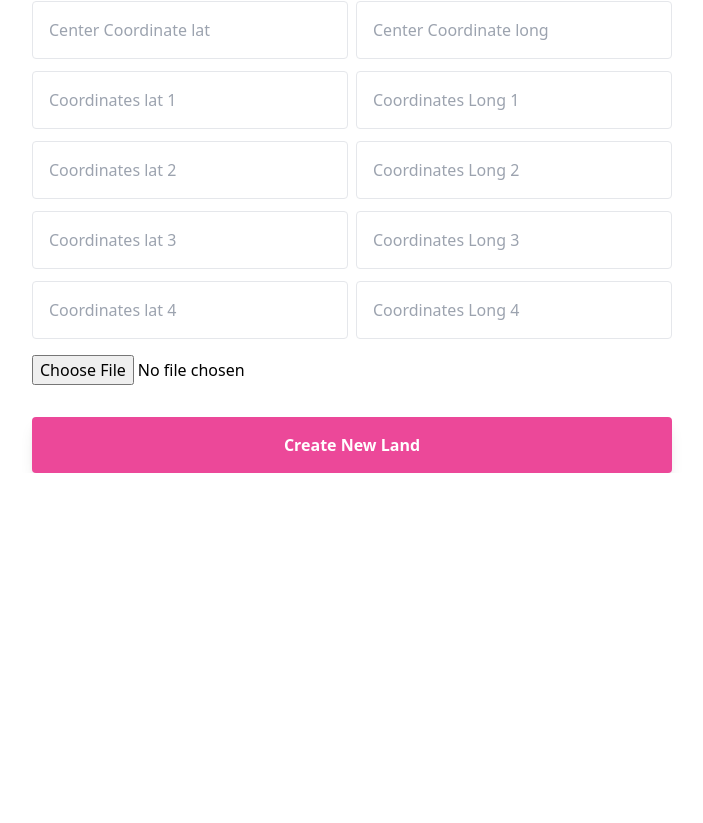
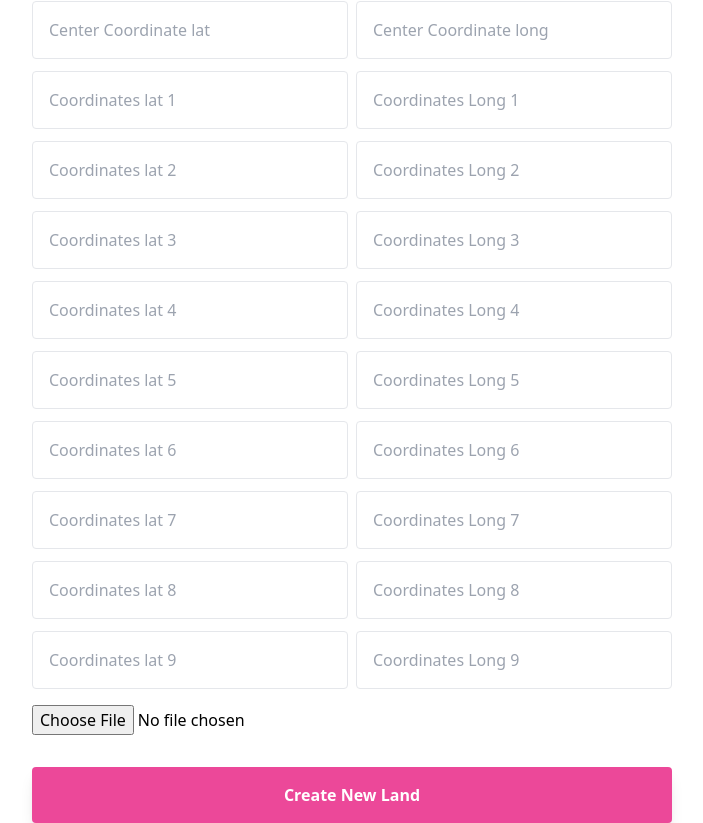
Before and after one commit to NovaTheMachine/Dapp-TokenMap, a Next.js app in the folder tokenmap/: page /create-land in a window 1280 px wide. Shown: the part 376-1199 px from the top of the page, without its empty margins (288-991 px from the left). Before the commit the page ends 849 px from the top, so only its background shows below. Built offline with nearby package versions, Linux system fonts and the light colour scheme; what ipfs-http-client would draw is missing.

Commit message:
last coords

```diff
--- a/tokenmap/pages/create-land.js
+++ b/tokenmap/pages/create-land.js
@@ -20,7 +20,8 @@ export default function CreateItem() {
     const [fileUrl, setFileUrl] = useState(null)
     const [formInput, updateFormInput] = useState({
         price: '', name: '', description: '', CoordCenterLng: '', CoordCenterLat: '',
-        CoordLng1: '', CoordLat1: '', CoordLng2: '', CoordLat2: '', CoordLng3: '', CoordLat3: '', CoordLng4: '', CoordLat4: ''
+        CoordLng1: '', CoordLat1: '', CoordLng2: '', CoordLat2: '', CoordLng3: '', CoordLat3: '', CoordLng4: '', CoordLat4: '',
+        CoordLng5: '', CoordLat5: '', CoordLng6: '', CoordLat6: '', CoordLng7: '', CoordLat7: '', CoordLng8: '', CoordLat8: '', CoordLng9: '', CoordLat9: ''
     })
     const router = useRouter()
 
@@ -40,11 +41,12 @@ export default function CreateItem() {
         }
     }
     async function createMarket() {
-        const { name, description, price, CoordCenterLat, CoordCenterLng, CoordLng1, CoordLat1, CoordLng2, CoordLat2, CoordLng3, CoordLat3, CoordLng4, CoordLat4 } = formInput
+        const { name, description, price, CoordCenterLat, CoordCenterLng, CoordLng1, CoordLat1, CoordLng2, CoordLat2, CoordLng3, CoordLat3, CoordLng4, CoordLat4, CoordLng5, CoordLat5, CoordLng6, CoordLat6, CoordLng7, CoordLat7, CoordLng8, CoordLat8, CoordLng9, CoordLat9 } = formInput
         if (!name || !description || !fileUrl) return
         /* first, upload to IPFS */
         const data = JSON.stringify({
-            name, description, image: fileUrl, CoordCenterLat, CoordCenterLng, CoordLng1, CoordLat1, CoordLng2, CoordLat2, CoordLng3, CoordLat3, CoordLng4, CoordLat4
+            name, description, image: fileUrl, CoordCenterLat, CoordCenterLng, CoordLng1, CoordLat1, CoordLng2, CoordLat2, CoordLng3,
+            CoordLat3, CoordLng4, CoordLat4, CoordLng5, CoordLat5, CoordLng6, CoordLat6, CoordLng7, CoordLat7, CoordLng8, CoordLat8, CoordLng9, CoordLat9
         })
         try {
             const added = await client.add(data)
@@ -80,6 +82,16 @@ export default function CreateItem() {
         const CoordLat2 = formInput.CoordLat2
         const CoordLat3 = formInput.CoordLat3
         const CoordLat4 = formInput.CoordLat4
+        const CoordLng5 = formInput.CoordLng5
+        const CoordLng6 = formInput.CoordLng9
+        const CoordLng7 = formInput.CoordLng7
+        const CoordLng8 = formInput.CoordLng8
+        const CoordLng9 = formInput.CoordLng9
+        const CoordLat5 = formInput.CoordLat5
+        const CoordLat6 = formInput.CoordLat6
+        const CoordLat7 = formInput.CoordLat7
+        const CoordLat8 = formInput.CoordLat8
+        const CoordLat9 = formInput.CoordLat9
 
 
         /* then list the item for sale on the marketplace */
@@ -167,6 +179,58 @@ export default function CreateItem() {
                         className="mt-1 border rounded p-4"
                         onChange={e => updateFormInput({ ...formInput, CoordLng4: e.target.value })}
                     />
+                    <input
+                        placeholder="Coordinates lat 5"
+                        className="mt-1 border rounded p-4"
+                        onChange={e => updateFormInput({ ...formInput, CoordLat5: e.target.value })}
+                    />
+                    <input
+                        placeholder="Coordinates Long 5 "
+                        className="mt-1 border rounded p-4"
+                        onChange={e => updateFormInput({ ...formInput, CoordLng5: e.target.value })}
+                    />
+
+                    <input
+                        placeholder="Coordinates lat 6"
+                        className="mt-1 border rounded p-4"
+                        onChange={e => updateFormInput({ ...formInput, CoordLat6: e.target.value })}
+                    />
+                    <input
+                        placeholder="Coordinates Long 6"
+                        className="mt-1 border rounded p-4"
+                        onChange={e => updateFormInput({ ...formInput, CoordLng6: e.target.value })}
+                    />
+                    <input
+                        placeholder="Coordinates lat 7"
+                        className="mt-1 border rounded p-4"
+                        onChange={e => updateFormInput({ ...formInput, CoordLat7: e.target.value })}
+                    />
+                    <input
+                        placeholder="Coordinates Long 7"
+                        className="mt-1 border rounded p-4"
+                        onChange={e => updateFormInput({ ...formInput, CoordLng7: e.target.value })}
+                    />
+
+                    <input
+                        placeholder="Coordinates lat 8 "
+                        className="mt-1 border rounded p-4"
+                        onChange={e => updateFormInput({ ...formInput, CoordLat8: e.target.value })}
+                    />
+                    <input
+                        placeholder="Coordinates Long 8"
+                        className="mt-1 border rounded p-4"
+                        onChange={e => updateFormInput({ ...formInput, CoordLng8: e.target.value })}
+                    />
+                    <input
+                        placeholder="Coordinates lat 9 "
+                        className="mt-1 border rounded p-4"
+                        onChange={e => updateFormInput({ ...formInput, CoordLat9: e.target.value })}
+                    />
+                    <input
+                        placeholder="Coordinates Long 9"
+                        className="mt-1 border rounded p-4"
+                        onChange={e => updateFormInput({ ...formInput, CoordLng9: e.target.value })}
+                    />
                 </div>
 
                 <input
--- a/tokenmap/pages/creator-dashboard.js
+++ b/tokenmap/pages/creator-dashboard.js
@@ -45,6 +45,7 @@ export default function CreatorDashboard() {
             const meta = await axios.get(tokenUri)
             let price = ethers.utils.formatUnits(i.price.toString(), 'ether')
             let item = {
+                name,
                 description: meta.data.description,
                 price,
                 tokenId: i.tokenId.toNumber(),
@@ -90,6 +91,7 @@ export default function CreatorDashboard() {
                                 <div key={i} className="border shadow rounded-xl overflow-hidden" >
                                     <img src={`https://maps.googleapis.com/maps/api/staticmap?center=${nft.CoordCenterLat},${nft.CoordCenterLng}&zoom=20&size=1600x1600&maptype=satellite&sensor=false&path=color:white|weight:4|fillcolor:red|${nft.CoordLat1},${nft.CoordLng1}|${nft.CoordLat2},${nft.CoordLng2}|${nft.CoordLat3},${nft.CoordLng3}|${nft.CoordLat4},${nft.CoordLng4}&key=AIzaSyCJtJkKb1xi8b64N1AdgG3ZAqX5n466pf4 `} className="rounded flex-auto" />
                                     <div className="p-4 bg-black">
+                                        <p className="text-2xl font-bold text-white">Name - {nft.name}</p>
                                         <p className="text-2xl font-bold text-white">Price - {nft.price} Eth</p>
                                         <p className="text-2xl font-bold text-white">Description - {nft.description}</p>
                                     </div>
```
